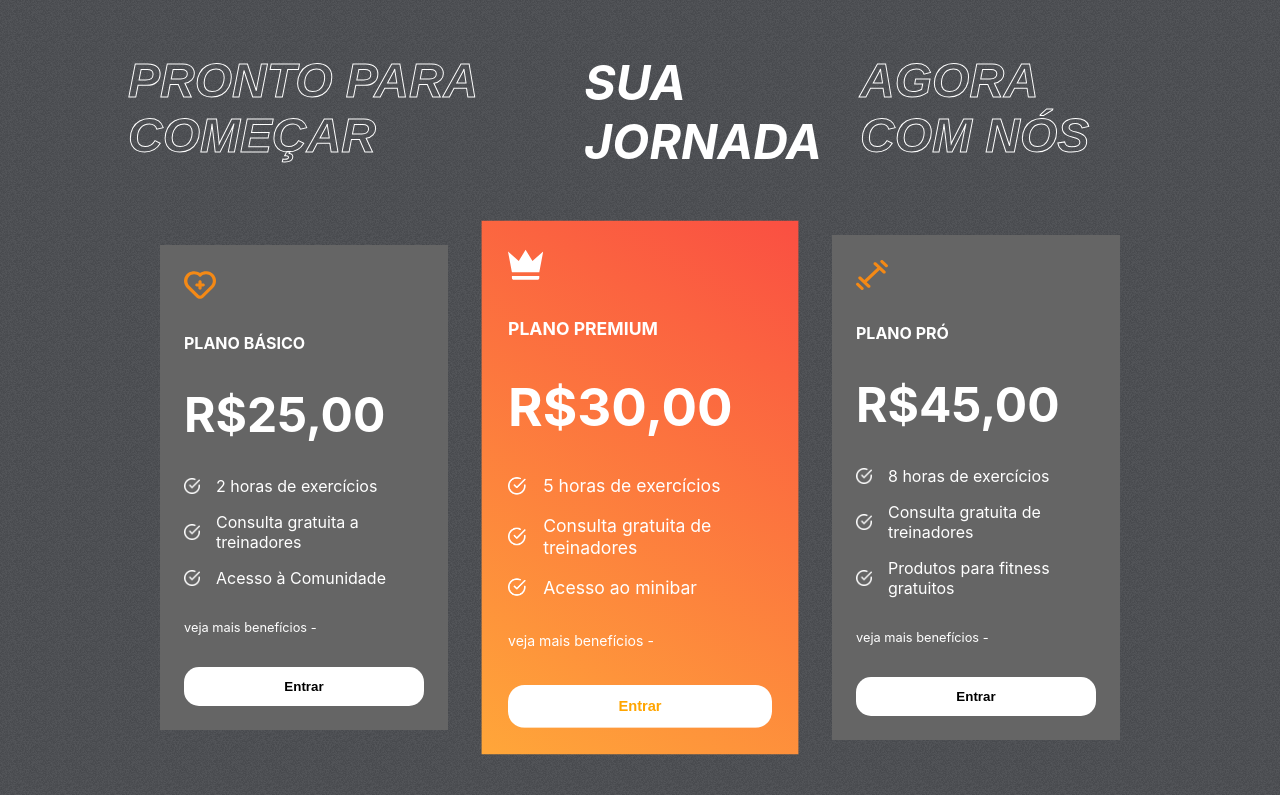
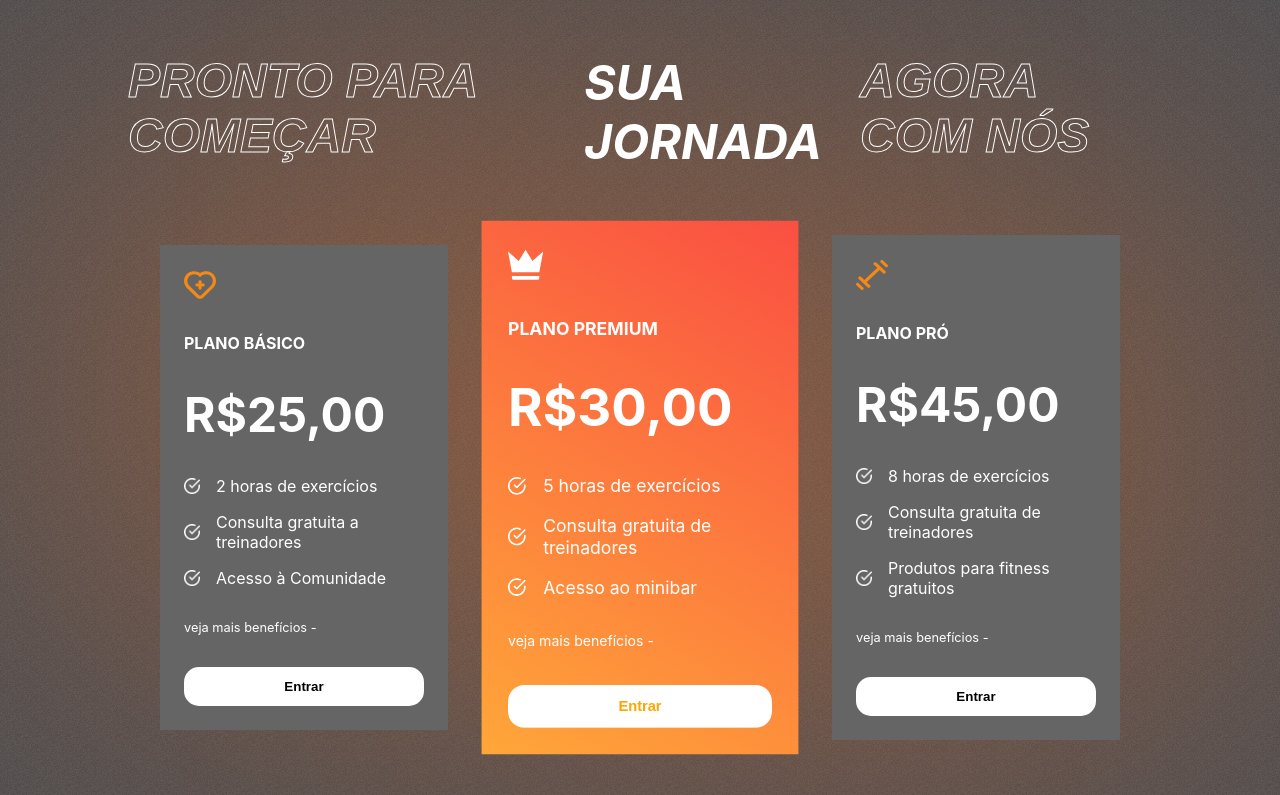
Before and after one commit to chrystianraony/ladingPage-academia, a React (Vite) app in the folder ladingPage-gym/: page / in a window 1280 px wide. Shown: the part 2000-2795 px from the top of the page. Built offline with nearby package versions, Linux system fonts and the light colour scheme.

Commit message:
Adicionado blur na hero/plans/footer

```diff
--- a/ladingPage-gym/src/App.css
+++ b/ladingPage-gym/src/App.css
@@ -43,3 +43,11 @@
 .btn:hover {
   cursor: pointer;
 }
+
+.blur {
+  background: rgba(253, 120, 43, 0.69);
+  position: absolute;
+  border-radius: 50%;
+  filter: blur(212px);
+  z-index: -9;
+}
--- a/ladingPage-gym/src/components/Footer/Footer.css
+++ b/ladingPage-gym/src/components/Footer/Footer.css
@@ -38,3 +38,21 @@
   align-items: center;
   justify-content: center;
 }
+
+.blur-f-1 {
+  bottom: 0;
+  right: 15%;
+  width: 26rem;
+  height: 12rem;
+  filter: blur(200px);
+  background: rgb(255,115,0);
+}
+
+.blur-f-2 {
+  bottom: 0;
+  left: 15%;
+  width: 26rem;
+  height: 12rem;
+  filter: blur(200px);
+  background: rgb(255,115,0);
+}
--- a/ladingPage-gym/src/components/Footer/Footer.tsx
+++ b/ladingPage-gym/src/components/Footer/Footer.tsx
@@ -20,6 +20,9 @@
         </div>
           <p>Todos os direitos reservados &copy;</p>
       </div>
+      <div className="blur blur-f-1"></div>
+      <div className="blur blur-f-2"></div>
+      <div></div>
     </div>
   );
 };
--- a/ladingPage-gym/src/components/Hero.css
+++ b/ladingPage-gym/src/components/Hero.css
@@ -190,3 +190,9 @@
   color: white;
   font-size: 1.5rem;
 }
+
+.hero-blur {
+  width: 22rem;
+  height: 30rem;
+  left: 0;
+}
--- a/ladingPage-gym/src/components/Hero.tsx
+++ b/ladingPage-gym/src/components/Hero.tsx
@@ -9,6 +9,7 @@
 const Hero = () => {
   return (
     <div className="hero">
+      <div className="blur hero-blur"></div>
       <div className="left-hero">
         <Header />
         {/* anuncio da melhor academia */}
--- a/ladingPage-gym/src/components/Plans/Plans.css
+++ b/ladingPage-gym/src/components/Plans/Plans.css
@@ -7,6 +7,20 @@
   margin: auto;
   gap: 4rem;
   position: relative;
+}
+
+.plans-blur-1 {
+  width: 32rem;
+  height: 30rem;
+  top: 6rem;
+  left: 0rem;
+}
+
+.plans-blur-2 {
+  width: 32rem;
+  height: 30rem;
+  top: 10rem;
+  right: 0rem;
 }
 
 .plans {
--- a/ladingPage-gym/src/components/Plans/Plans.tsx
+++ b/ladingPage-gym/src/components/Plans/Plans.tsx
@@ -6,6 +6,8 @@
 const Plans = () => {
   return (
     <div className="plans-container">
+      <div className="blur plans-blur-1"></div>
+      <div className="blur plans-blur-2"></div>
       <div className="programs-header" style={{gap: '2rem'}}>
         <span className='stroke-text'>PRONTO PARA COMEÇAR </span>
         <span>SUA JORNADA </span>
```
